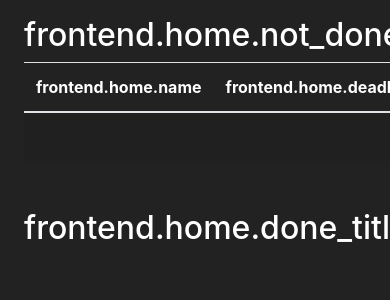
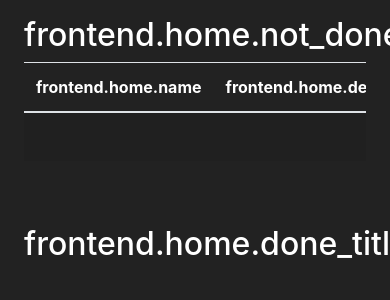
Before and after one commit to SpolecenstvoDabingu/dubbing-manager, a Django app: page /en/ in a window 390 px wide; the page is wider, and only the part inside the window is pictured. Shown: the part 70-370 px from the top of that part. Run offline with Django 5.2, Linux system fonts and the light colour scheme; the visitor is signed in with stand-in values (Sample User, id 1); data that the repository does not hold is empty; some libraries are stand-ins or nearby versions.

Commit message:
Fix
- made the tables responsive

```diff
--- a/dabing-manager/frontend/templates/home.html
+++ b/dabing-manager/frontend/templates/home.html
@@ -4,6 +4,7 @@
 
 {% block content %}
   <h2 class="text-white">{% trans "frontend.home.not_done_title" context "Title not done for table" %}</h2>
+<div class="table-responsive mb-2">
   <table class="table table-striped table-hover text-white">
     <thead>
       <tr>
@@ -68,11 +69,13 @@
       {% endfor %}
     </tbody>
   </table>
+</div>
 
   <h2 class="mt-5 text-white">{% trans "frontend.home.done_title" context "Title done for table" %}</h2>
   {% regroup done by dubbing as dubbing_groups %}
   {% for group in dubbing_groups %}
   <h4 class="text-white"><a href="{% url 'stats_dubbing' group.grouper.id %}" class="text-white"><b>{{ group.grouper.name }}</b></a></h4>
+<div class="table-responsive mb-2">
   <table class="table table-striped table-hover text-white">
     <thead>
       <tr>
@@ -137,6 +140,7 @@
       {% endfor %}
     </tbody>
   </table>
+</div>
 {% endfor %}
 
 {% endblock %}
```
